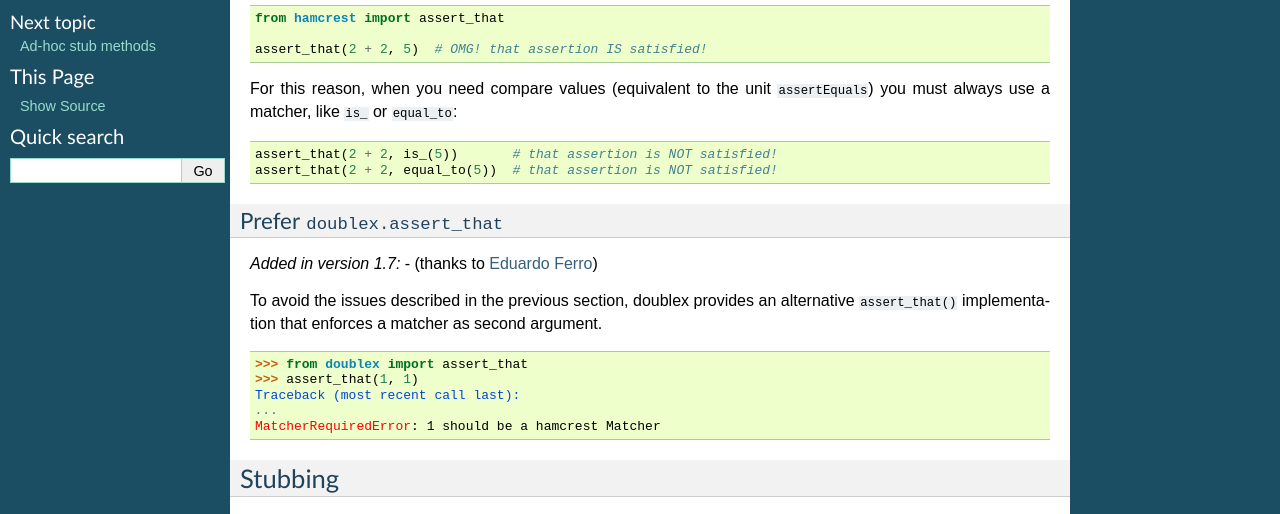
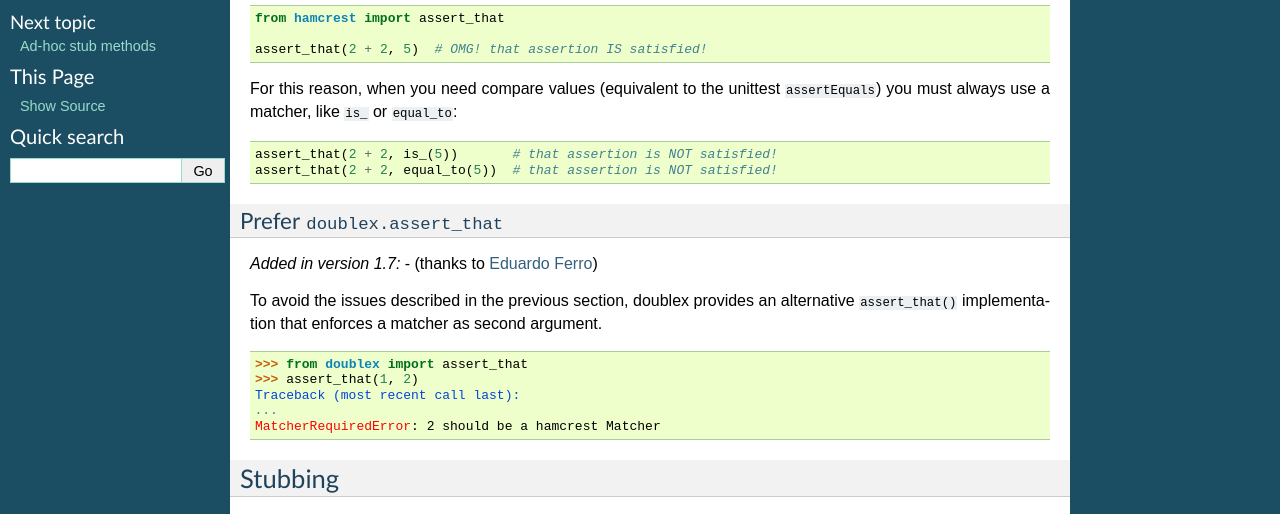
Before and after one commit to davidvilla/python-doublex, a Sphinx documentation site: the page built from docs/reference.rst, in a window 1280 px wide and 900 px high, scrolled down 410 px. Shown: the part 180-694 px from the top of the window. Built offline with Sphinx 7.4.7, drawn with Linux system fonts in a browser that asks for light colours.

Commit message:
improve doc

```diff
--- a/docs/reference.rst
+++ b/docs/reference.rst
@@ -53,7 +53,7 @@ independently of the value of ``bar``. A more obvious example:
 
    assert_that(2 + 2, 5)  # OMG! that assertion IS satisfied!
 
-For this reason, when you need compare values (equivalent to the unit ``assertEquals``) you must always use a matcher, like ``is_`` or ``equal_to``:
+For this reason, when you need compare values (equivalent to the unittest ``assertEquals``) you must always use a matcher, like ``is_`` or ``equal_to``:
 
 .. sourcecode:: python
 
@@ -80,10 +80,10 @@ To avoid the issues described in the previous section, doublex provides an alter
 .. sourcecode:: python
 
    >>> from doublex import assert_that
-   >>> assert_that(1, 1)
+   >>> assert_that(1, 2)
    Traceback (most recent call last):
    ...
-   MatcherRequiredError: 1 should be a hamcrest Matcher
+   MatcherRequiredError: 2 should be a hamcrest Matcher
 
 
 .. index::
```
